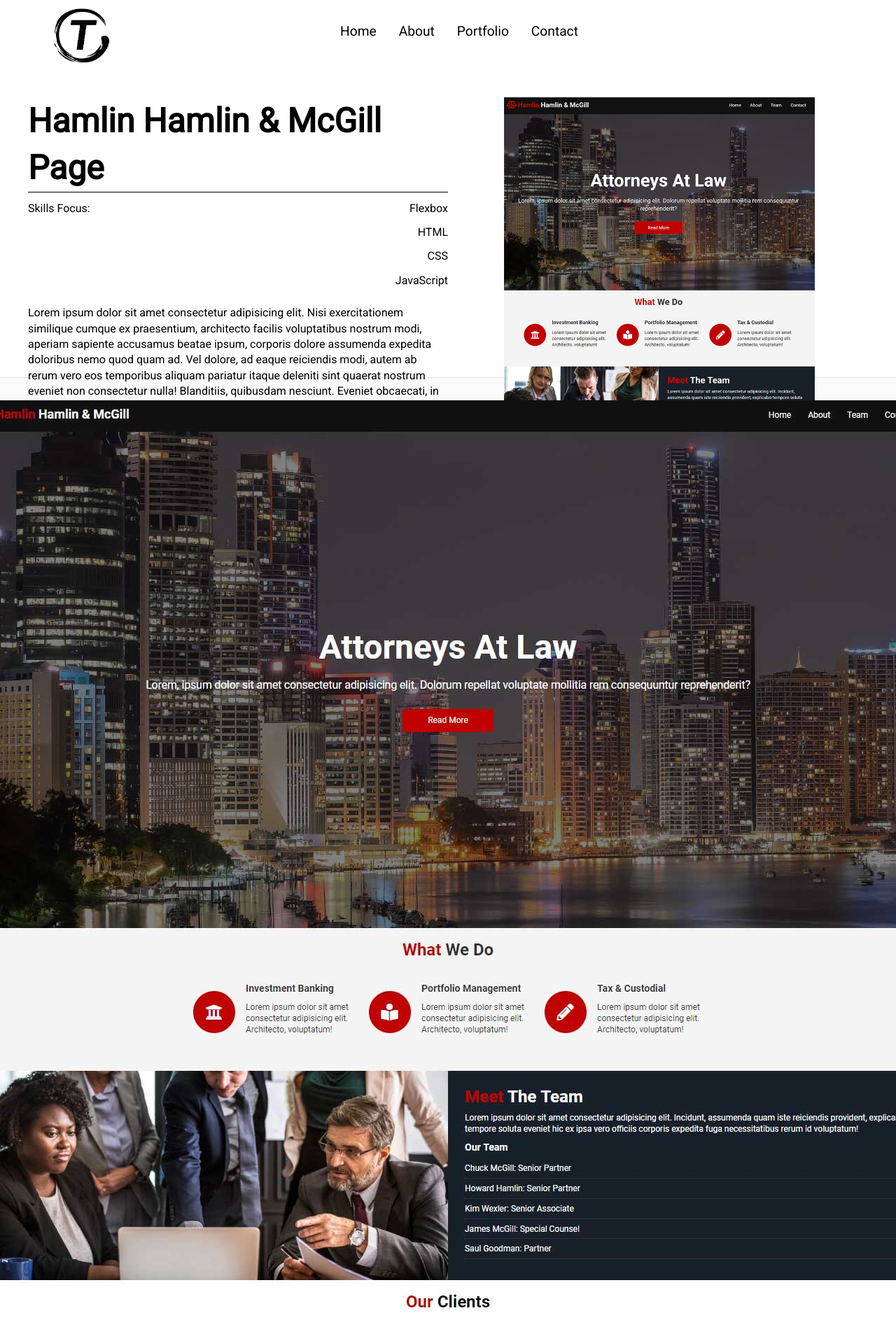
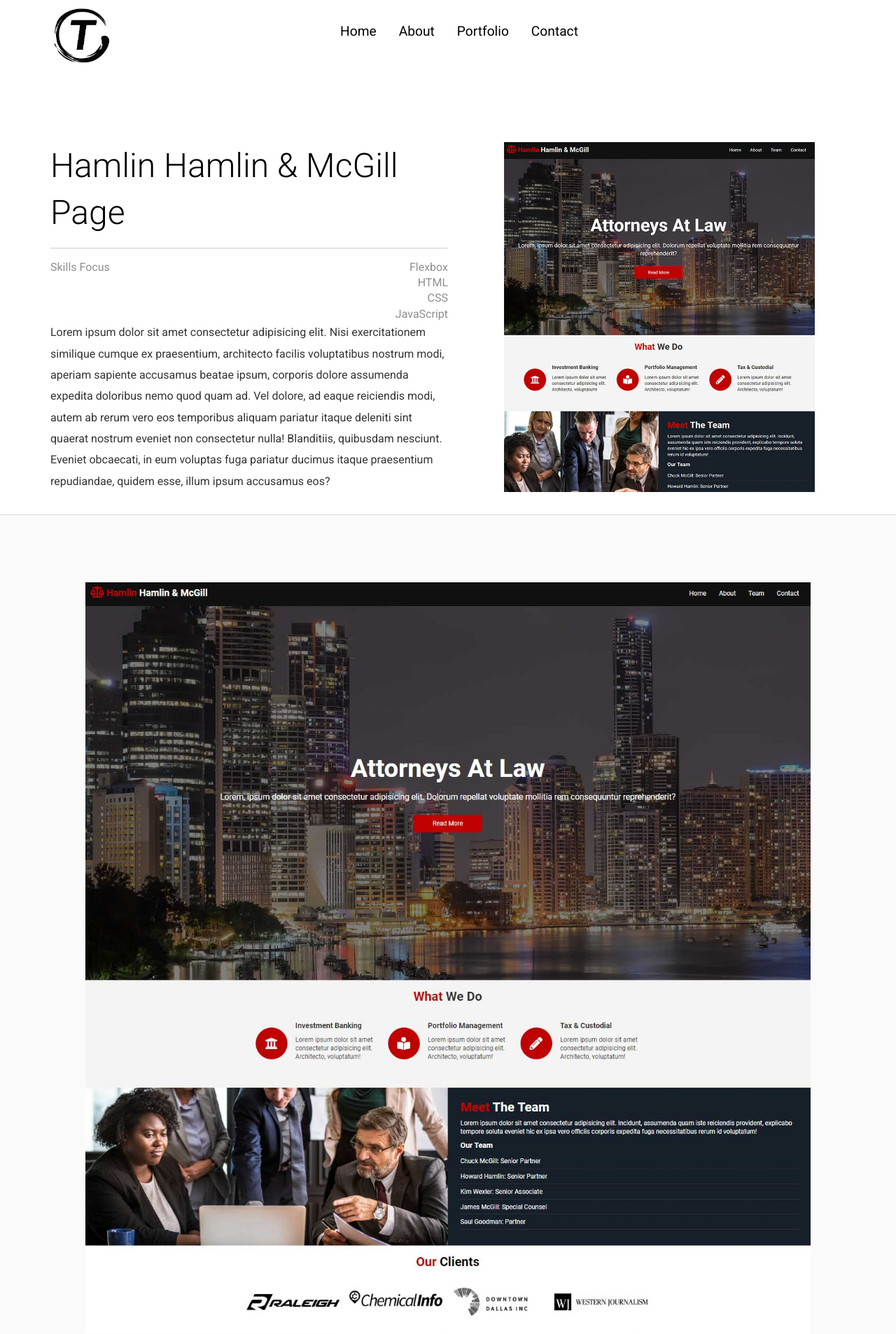
Before and after one commit to tmoran18/portfolio, a PHP site: page /portfolio-hhmattorneys.html in a window 1280 px wide; the page is wider, and only the part inside the window is pictured. Shown: the top 1906 px of that part at 70% size. Run offline with PHP 8.4, Linux system fonts and the light colour scheme.

Commit message:
portfolio about pages

```diff
--- a/css/portfolio.css
+++ b/css/portfolio.css
@@ -1,10 +1,59 @@
+@import url('https://fonts.googleapis.com/css?family=Roboto:300,500');
+
 body{
 }
+p{
+    margin:0;
+    color:#333;
+}
+
+/* Navbar */
+#navbar {
+    display: flex;
+    position: sticky;
+    justify-content: space-between;
+    z-index: 1;
+    top:0;
+    padding: .8rem;
+    height:5.7rem;
+ }
+
+ /* Styling for Navbar on scroll - JavaScript */
+ .navbar-scroll {
+    background:#292929;
+
+ }
+
+ #navbar ul {
+    display: flex;
+    flex:1;
+    align-items: center;
+    list-style: none;
+    font-size:1.2rem;
+    justify-content: center;
+
+ }
+
+ #navbar ul li a {
+    color: #000;
+    padding: 0.75rem;
+    margin: 0 0.25rem;
+ }
+
+
+ #navbar .logo{
+    position: relative;
+    margin-left:2rem;
+   flex:1;
+   margin-top:-.1rem;
+ }
+
 
 .portfolio-container{
     max-width:1200px;
     margin:auto;
-    height:50vh;
+    min-height:50vh;
+    padding:2rem;
 }
 
 .portfolio-container-bottom{
@@ -12,16 +61,20 @@ body{
     border-top:#dddddd solid 1px;
     display:flex;
     justify-content: center;
+    padding-bottom:5rem;
 
 }
 
 .portfolio-container-bottom .portfolio-full-image{
-    padding-top:2rem;
+    padding-top:4rem;
+}
+
+.portfolio-container-bottom .portfolio-full-image img{
+    padding:2rem;
 }
 #portfolio-showcase{
     display: flex;
-
-    margin-top:3rem;
+    margin-top:5rem;
     height:500px;
     justify-content: space-between;
 }
@@ -31,12 +84,21 @@ body{
 }
 #portfolio-showcase .portfolio-title h1{
     font-size:3rem;
-    border-bottom:1px solid black;
+    font-weight:300;
+    padding-bottom:1rem;
 }
-
+#portfolio-showcase .portfolio-title li{
+    list-style: none;
+}
+#portfolio-showcase .portfolio-title p{
+    line-height:1.9;
+}
 #portfolio-showcase .portfolio-title .skills-focus{
     display:flex;
     justify-content: space-between;
+    color:#8e8e8e;
+    border-top:1px solid #cccccc;
+    padding-top:1rem;
 }
 
 #portfolio-showcase .portfolio-image img{
@@ -52,17 +114,3 @@ body{
 #portfolio-showcase .portfolio-title .skills{
     text-align: right;
 }
-#navbar ul li a {
-    color: #000;
-    padding: 0.75rem;
-    margin: 0 0.25rem;
- }
-
- #navbar{
-
- }
-
-
- footer{
-     clear: both;
- }
--- a/portfolio-hhmattorneys.html
+++ b/portfolio-hhmattorneys.html
@@ -37,12 +37,12 @@
          <div class="portfolio-title">
             <h1>Hamlin Hamlin & McGill Page</h1>
             <div class="skills-focus">
-               <p>Skills Focus:</p>
+               <li>Skills Focus</li>
                <div class="skills">
-                  <p>Flexbox</p>
-                  <p>HTML</p>
-                  <p>CSS</p>
-                  <p>JavaScript</p>
+                  <li>Flexbox</li>
+                  <li>HTML</li>
+                  <li>CSS</li>
+                  <li>JavaScript</li>
                </div>
             </div>
             <p>Lorem ipsum dolor sit amet consectetur adipisicing elit. Nisi exercitationem similique cumque ex praesentium, architecto facilis voluptatibus nostrum modi, aperiam sapiente accusamus
@@ -58,7 +58,7 @@
    </div>
    <div class="portfolio-container-bottom">
       <div class="portfolio-full-image">
-         <img src="img/hhm-law-full.jpg" alt="">
+         <img src="img/hhm-law-full.jpg" alt="" width="1100">
       </div>
 
    </div>
```
